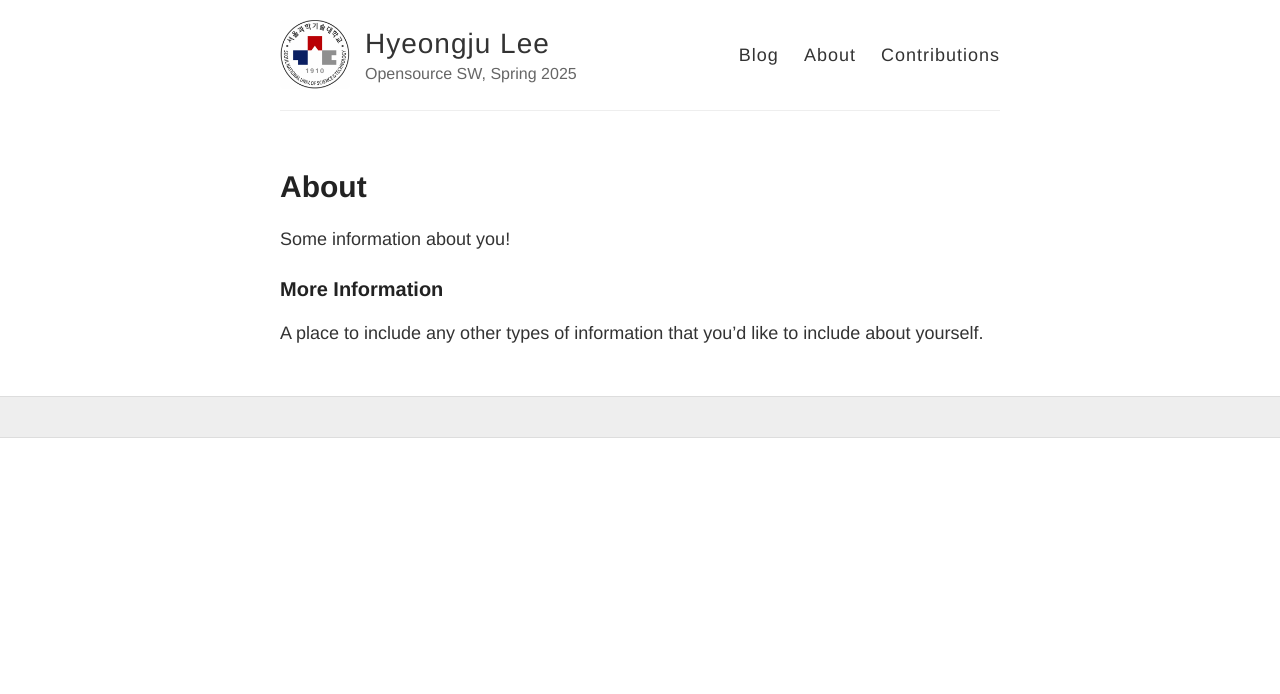
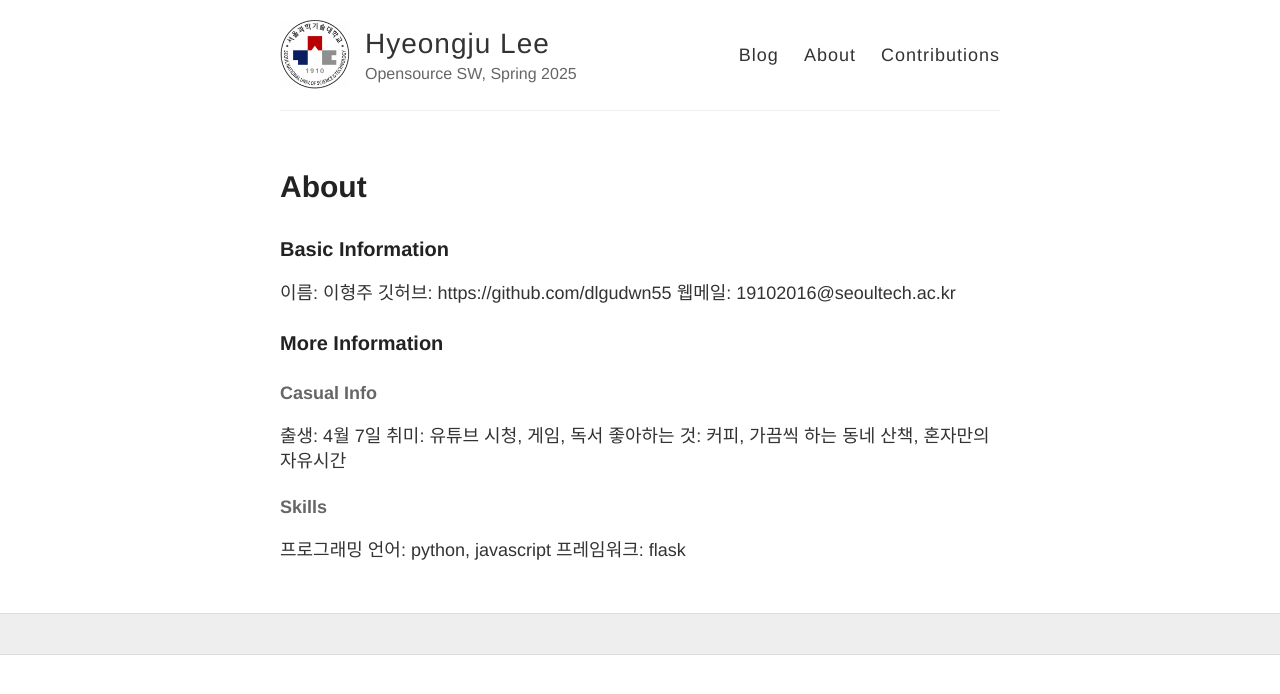
Before and after one commit to IISE-OSS25/dlgudwn55-blog, a Jekyll site: the page built from about.md, in a window 1280 px wide. Shown: the top 694 px of the page. Built offline with Jekyll 4.4.1, drawn with Linux system fonts in a browser that asks for light colours.

Commit message:
Update about file

```diff
--- a/about.md
+++ b/about.md
@@ -4,8 +4,20 @@ title: About
 permalink: /about/
 ---
 
-Some information about you!
+<!-- Some information about you! -->
+### Basic Information
+이름: 이형주
+깃허브: https://github.com/dlgudwn55
+웹메일: 19102016@seoultech.ac.kr
 
 ### More Information
 
-A place to include any other types of information that you'd like to include about yourself.
+<!-- A place to include any other types of information that you'd like to include about yourself. -->
+#### Casual Info
+출생: 4월 7일
+취미: 유튜브 시청, 게임, 독서
+좋아하는 것: 커피, 가끔씩 하는 동네 산책, 혼자만의 자유시간
+
+#### Skills
+프로그래밍 언어: python, javascript
+프레임워크: flask
```
